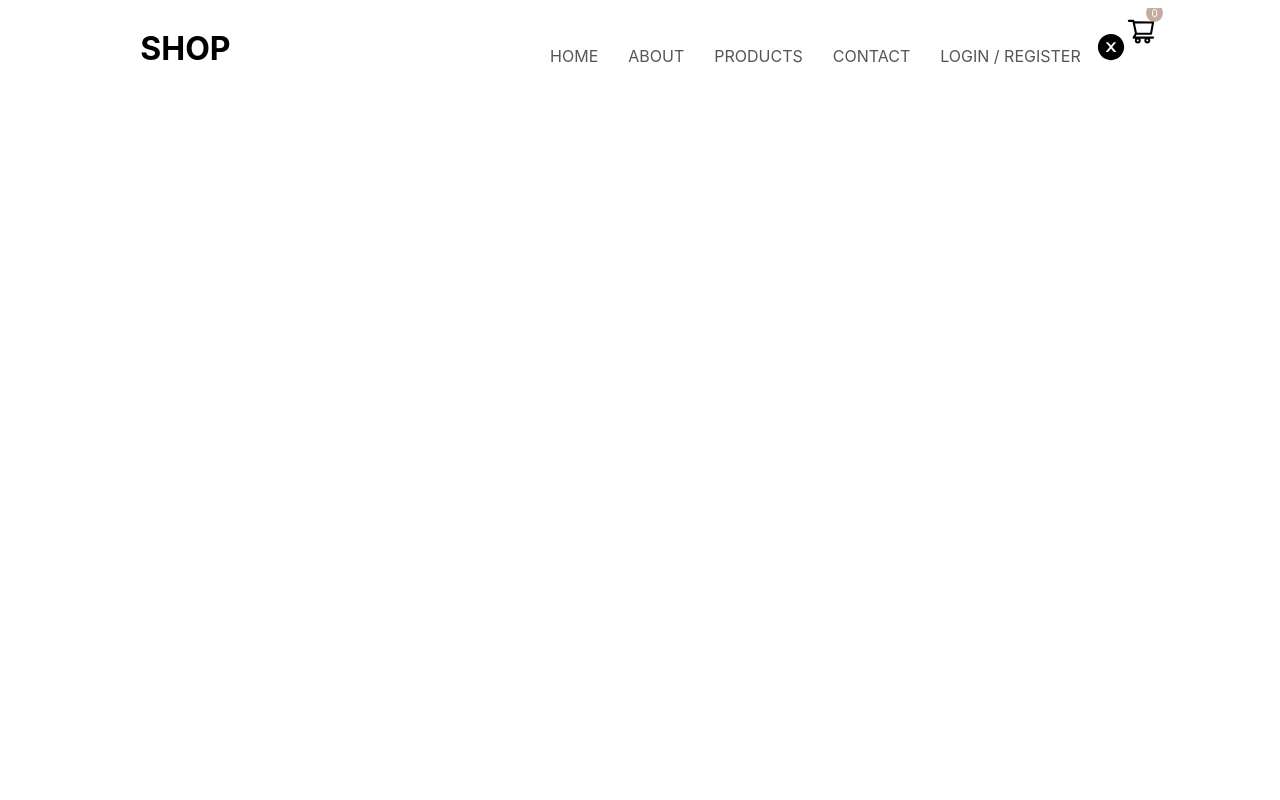
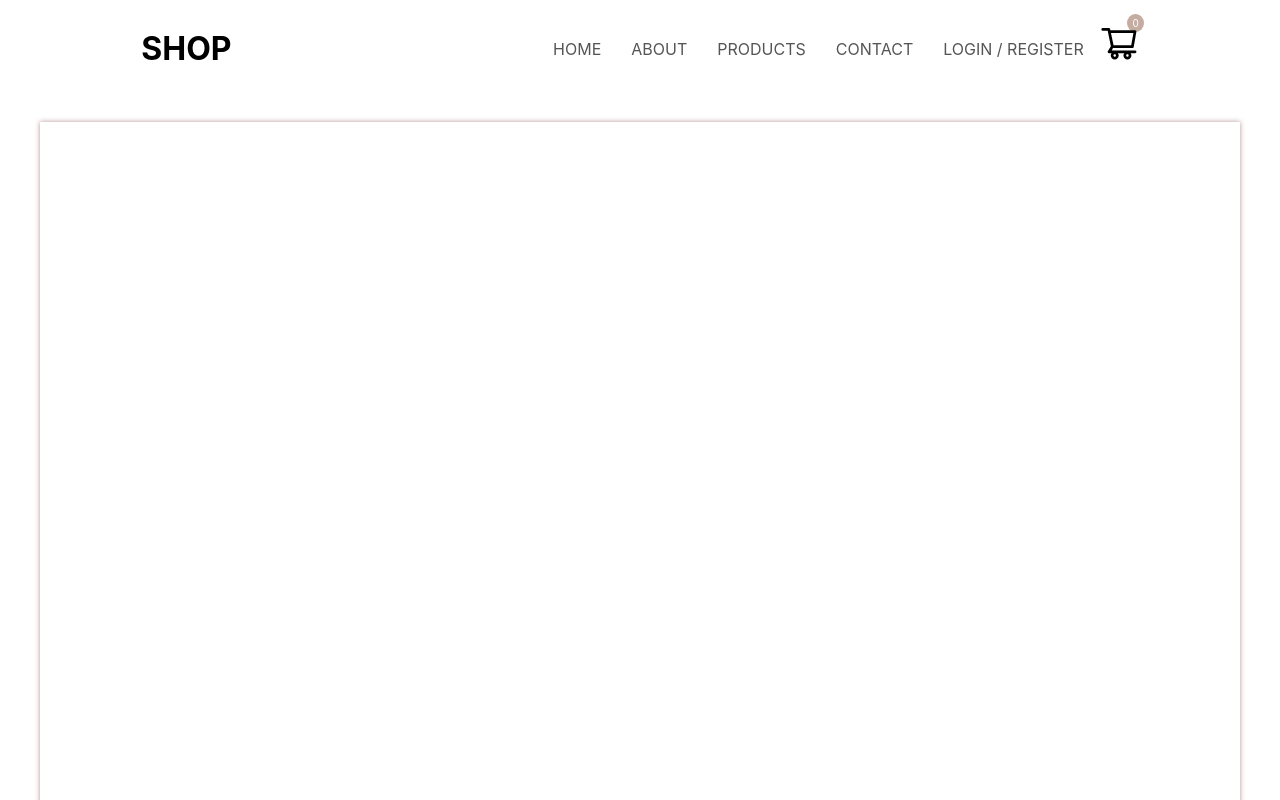
Before and after one commit to nurgnc/Redux-NextJS-Project, a Next.js app: page /cart in a window 1280 px wide. Shown: the top 800 px of the page. Built offline with nearby package versions, Linux system fonts and the light colour scheme.

Commit message:
completed general edit.

```diff
--- a/components/Header.js
+++ b/components/Header.js
@@ -19,7 +19,7 @@ const Header = (props) => {
                 <AiOutlineBars fontSize="30px" />
             </div>
             <div className={styles.logo}>
-                <h1><Link href="/" style={{textDecoration: "none"}}>Shop</Link></h1>
+                <h1><Link href="/" ><a>Shop</a></Link></h1>
             </div>
             <nav>
                 <ul className={toggle ? 'toggle' : ''}>
@@ -28,14 +28,14 @@ const Header = (props) => {
                     <li><Link href="/products"><a>Products</a></Link></li>
                     <li><Link href="/contact"><a>Contact</a></Link></li>
                     <li><Link href="/login"><a>Login / Register</a></Link></li>
-                    <li className="close" onClick={menuToggle}>
+                    <li className={styles.close} onClick={menuToggle}>
                         <AiFillCloseCircle fontSize="30px" />
                     </li>
                 </ul>
                 <div className={styles.navcart}>
                     <span>{props.cart.length}</span>
                     <Link href="/cart">
-                        <a><AiOutlineShoppingCart fontSize="30px"/></a>
+                        <a><AiOutlineShoppingCart fontSize="40px"/></a>
                     </Link>
                 </div>
             </nav>
--- a/pages/_app.js
+++ b/pages/_app.js
@@ -1,12 +1,14 @@
-import styles from '../styles/globals.css'
 import Layout from '../components/Layout'
+//Redux
 import { Provider } from 'react-redux'
 import { store } from '../store/store'
+// Styles
+import '../styles/globals.css'
 
 function MyApp({ Component, pageProps }) {
   return (
     <Provider store={store}>
-      <Layout >
+      <Layout>
         <Component {...pageProps} />
       </Layout>
     </Provider>
--- a/pages/api/hello.js
+++ /dev/null
@@ -1,5 +0,0 @@
-// Next.js API route support: https://nextjs.org/docs/api-routes/introduction
-
-export default (req, res) => {
-  res.status(200).json({ name: 'John Doe' })
-}
--- a/styles/Header.module.css
+++ b/styles/Header.module.css
@@ -41,8 +41,8 @@
 
 .header nav .navcart span {
     position: absolute;
-    top: -12px;
-    right: -7px;
+    top: -9px;
+    right: -5px;
     background: #c5aca1;
     font-size: 10px;
     color: white;
--- a/styles/Layout.module.css
+++ b/styles/Layout.module.css
@@ -5,6 +5,9 @@
   flex-direction: column;
   justify-content: center;
   align-items: center;
+  box-shadow: 0 0 5px #b79293;
+  padding: 0 1.5rem;
+  margin: 2rem 2rem;
 }
 
 .main {
--- a/styles/Slider.module.css
+++ b/styles/Slider.module.css
@@ -10,7 +10,7 @@
     width: 100%;
     height: 100%;
     border-radius: 6rem;
-    padding: 5rem;
+    padding: 4rem;
 }
 
 .rightarrow {
--- a/styles/globals.css
+++ b/styles/globals.css
@@ -1,6 +1,5 @@
 html,
 body {
-  width: 100%;
   padding: 0;
   font-family: -apple-system, BlinkMacSystemFont, Segoe UI, Roboto, Oxygen,
     Ubuntu, Cantarell, Fira Sans, Droid Sans, Helvetica Neue, sans-serif;
@@ -14,3 +13,12 @@ a {
 * {
   box-sizing: border-box;
 }
+
+.main {
+  max-width: 1200px;
+  width: 100%;
+  margin: 0 auto;
+  box-shadow: 0 0 5px #B79293;
+  padding: 2rem 1.5rem;
+  margin: 3rem 6rem;
+}
```
Lines whose indentation alone changed are shown as unchanged.
